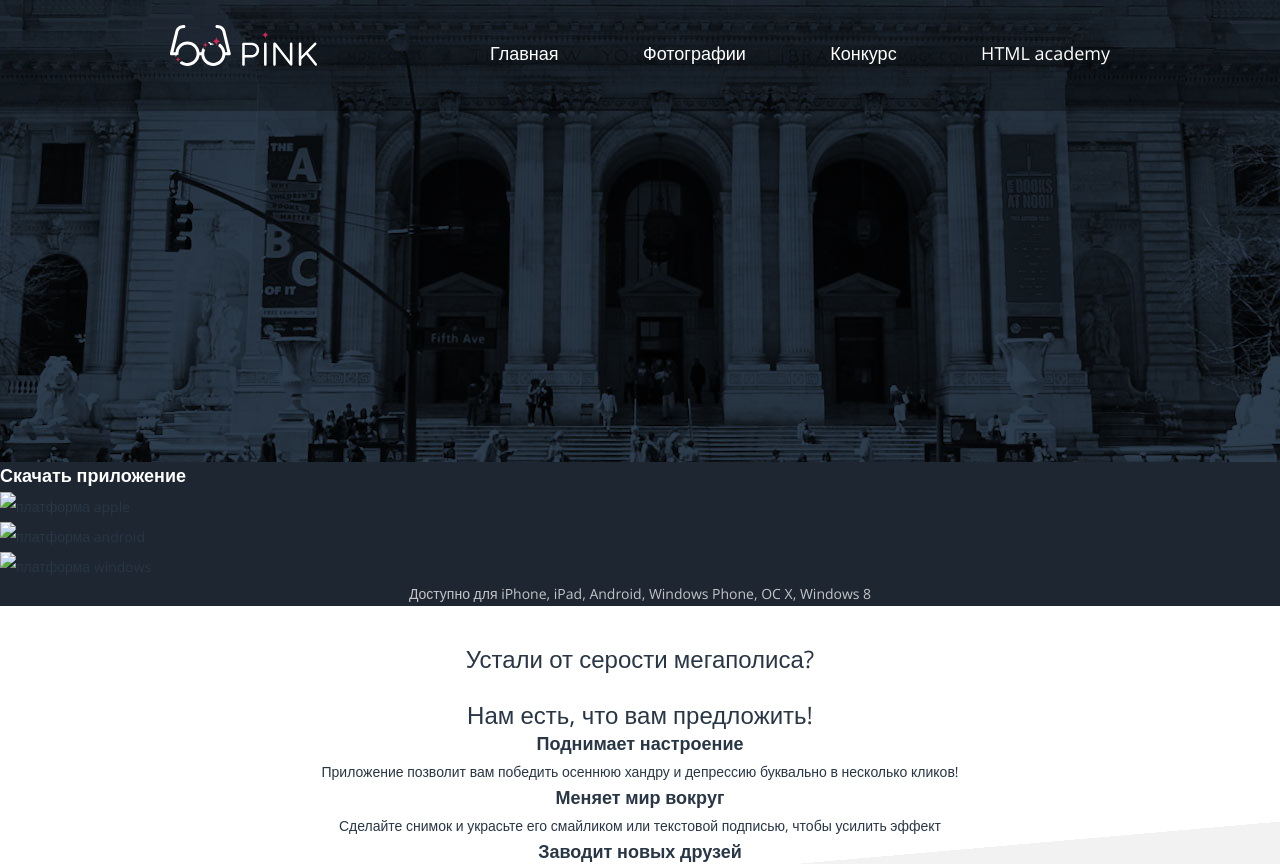
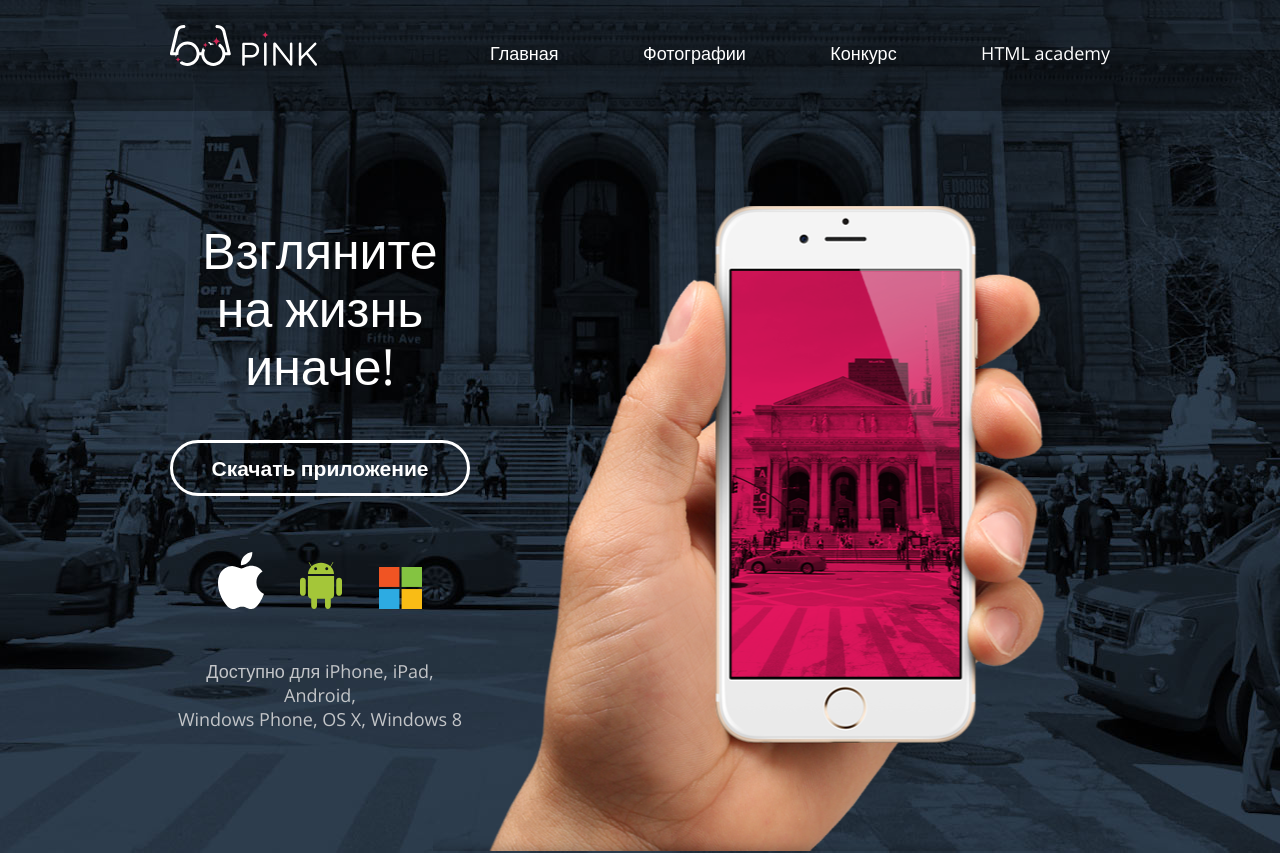
Before and after one commit to Heizoinside/pink, a website: page index.html in a window 1280 px wide. Shown: the top 864 px of the page. Drawn offline with nearby package versions, Linux system fonts and the light colour scheme; files that its build step writes are made by us from their sources.

Commit message:
закончил блок downloads

```diff
--- a/index.html
+++ b/index.html
@@ -42,22 +42,30 @@
   <main class="page-main">
     <article class="downloads">
       <h2 class="visually-hidden">Возможные версии для скачивания</h2>
-      <div class="background-pic">
+      <div class="downloads__background-pic">
       </div>
+      <div class="container">
+        <div class="downloads__background-hand"></div>
+      </div>
+      <div class="container">
+        <div class="downloads__inner">
           <div class="downloads--wrapper">
+            <h3 class="downloads__title">Взгляните на жизнь иначе!</h3>
             <a href="#" class="button button--download">Скачать приложение</a>
             <ul class="downloads__list platform__list">
-          <li class="downloads__item platform__item">
-            <img src="#" alt="платформа apple" class="platform__item--image">
+              <li class="platform__item">
+                <img src="img/logo-apple.svg" alt="платформа apple" class="platform__item--image">
               </li>
-          <li class="downloads__item platform__item">
-            <img src="#" alt="платформа android" class="platform__item--image">
+              <li class="platform__item">
+                <img src="img/logo-android.svg" alt="платформа android" class="platform__item--image">
               </li>
-          <li class="downloads__item platform__item">
-            <img src="#" alt="платформа windows" class="platform__item--image">
+              <li class="platform__item">
+                <img src="img/logo-ms.svg" alt="платформа windows" class="platform__item--image">
               </li>
             </ul>
-        <p class="downloads__text">Доступно для iPhone, iPad, Android, Windows Phone, OC X, Windows 8</p>
+            <p class="downloads__text">Доступно для iPhone, iPad, Android,<br> Windows Phone, OS X, Windows 8</p>
+          </div>
+        </div>
       </div>
     </article>
     <section class="advantages">
--- a/less/button.less
+++ b/less/button.less
@@ -5,3 +5,23 @@
   font-weight: bold;
   text-decoration: none;
 }
+.button--download {
+  width: 275px;
+  border:3px solid #fff;
+  border-radius: 30px;
+  text-align: center;
+  padding:16px 0;
+  display:block;
+}
+@media (min-width:@tablet) {
+  .button--download {
+    width:294px;
+
+  }
+}
+@media (min-width:@desktop) {
+  .button--download {
+    font-size:21px;
+
+  }
+}
--- a/less/downloads.less
+++ b/less/downloads.less
@@ -1,18 +1,33 @@
 .downloads {
+  margin:0;
   background-color: #1d2631;
+  position: relative;
+}
+.downloads__background-pic {
+  height:462px;
+  background: url("../img/bg-back-tablet@1x.jpg") 55% 0% no-repeat;
+  width:100%;
+}
+.downloads__background-hand {
+  bottom:0;
+  position: absolute;
+  width:65%;
+}
+.downloads__inner {
+  background-color: #1d2631;
+  position: relative;
+}
+.downloads--wrapper {
+  display:flex;
+  flex-direction: column;
+  justify-content: space-between;
+  align-items: center;
+
+}
+.downloads__title {
   margin:0;
-}
-.background-pic {
-  height:462px;
-  background-image: url("../img/bg-back-tablet@1x.jpg");
-  background-repeat: no-repeat;
-  width:100%;
-  background-position: top center;
-}
-@media (min-width: @desktop) {
-  .background-pic {
-      background-image: url("../img/bg-back-desktop@1x.jpg");
-  }
+  padding:0;
+  font-size:0;
 }
 .downloads__list {
 margin:0;
@@ -27,3 +42,72 @@
 padding:0;
 margin:0;
 }
+@media (max-width: @mobile-only) {
+    .downloads__background-hand {
+    background:url("../img/hand-mobile.png") 80% 50% no-repeat;
+    left:0;
+    height:290px;
+    width:80%;
+  }
+  .downloads__text  {
+
+  }
+}
+@media (min-width: @tablet) {
+  .downloads__title {
+    font-size:40px;
+    line-height: 48px;
+    font-weight: 300;
+    width:210px;
+    text-align: center;
+    color:#fff;
+  }
+  .downloads__background-pic {
+    height:730px;
+  }
+  .downloads__background-hand {
+    right:50px;
+    background:url("../img/hand-tablet.png") 80% 50% no-repeat;
+    height:550px;
+  }
+  .downloads--wrapper {
+    min-height: 415px;
+  }
+  .downloads__inner  {
+    position: absolute;
+    bottom:115px;
+    left:0;
+    width:50%;
+    background-color: transparent;
+  }
+  .downloads__text {
+    font-size:18px;
+    line-height: 24px;
+    font-weight: 300;
+  }
+}
+@media (min-width: @desktop) {
+  .downloads__background-pic {
+      height:853px;
+      background-image: url("../img/bg-back-desktop@1x.jpg");
+  }
+  .downloads__background-hand {
+    height:650px;
+    right:60px;
+    background:url("../img/hand-desktop.png") 66% 50% no-repeat;
+  }
+  .downloads__inner {
+      width:300px;
+      left:20px;
+      bottom:122px;
+  }
+  .downloads__title {
+    font-size:50px;
+    line-height: 58px;
+    width:240px;
+    padding-bottom:5px;
+  }
+  .downloads--wrapper {
+    min-height: 510px;
+  }
+}
--- a/less/main-nav.less
+++ b/less/main-nav.less
@@ -15,6 +15,7 @@
   .main-nav {
   &--closed {
     position: absolute;
+    z-index: 10;
   }
   &--opened,
   &--nojs {
--- a/less/page-header.less
+++ b/less/page-header.less
@@ -12,7 +12,6 @@
     z-index: 10;
     display: flex;
     background-color: rgba(0,0,0,0.3);
-    box-sizing: border-box;
   }
   .page-header__wrapper {
     width:940px;
--- /dev/null
+++ b/less/platform.less
@@ -0,0 +1,16 @@
+.platform__list {
+  display:flex;
+  align-items: flex-end;
+  justify-content: space-between;
+  width:205px;
+}
+@media (max-width: @mobile-only) {
+.platform__list {
+    padding-top:26px;
+  }
+}
+@media (min-width: @tablet) {
+  .platform__list {
+      padding-top:15px;
+    }
+}
--- a/less/scaffolding.less
+++ b/less/scaffolding.less
@@ -25,3 +25,24 @@ img {
   max-width: 100%;
   height: auto;
 }
+.container {
+  margin: 0 auto;
+  padding-left: 20px;
+  padding-right: 20px;
+  position: relative;
+}
+@media (min-width: @tablet) {
+  .container {
+    width: 100%;
+    min-width: 620px;
+  }
+}
+
+@media (min-width: @desktop) {
+  .container {
+    width: 100%;
+    max-width: 960px;
+    padding-left: 10px;
+    padding-right: 10px;
+  }
+}
--- a/less/site__list.less
+++ b/less/site__list.less
@@ -3,6 +3,8 @@
   margin:0;
   padding:0;
   list-style: none;
+  position: relative;
+  z-index: 100;
 }
 @media (max-width:@except-desktop) {
   .main-nav--opened .site-list,
@@ -27,6 +29,16 @@
     text-transform: uppercase;
   }
 }
+@media (max-width:@mobile-only) {
+  .main-nav--opened .site-list {
+    margin-bottom: -70px;
+}
+}
+@media (min-width:@tablet) {
+  .main-nav--opened .site-list {
+    margin-bottom: -110px;
+  }
+}
 @media (min-width:@desktop) {
   .site-list {
     width:620px;
--- a/less/style.less
+++ b/less/style.less
@@ -25,3 +25,5 @@
 @import "./variables.less";
 @import "./site__list.less";
 @import "./mixins.less";
+@import "./header.less";
+@import "./platform.less";
```
Also changed, not shown: img/hand-desktop.png (added), img/hand-mobile.png (added), img/hand-tablet.png (added), img/index.svg (added), img/iphone-mobile.png (deleted), img/logo-android.svg (added), img/logo-apple.svg (added), img/logo-ms.svg (added), less/header.less (added). Lines whose indentation alone changed are shown as unchanged.
